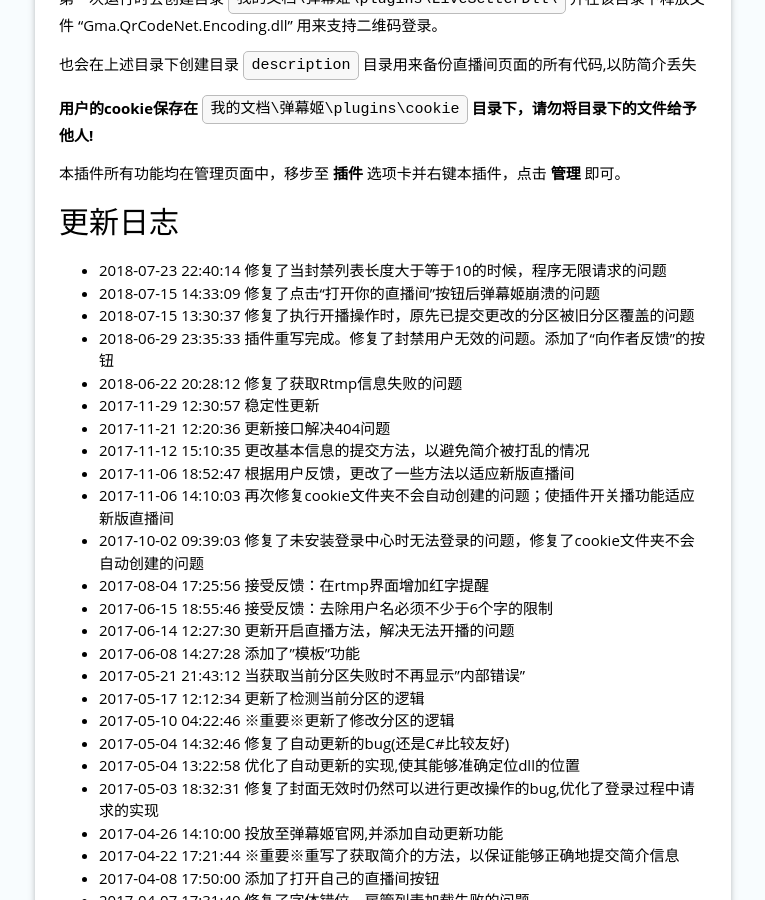
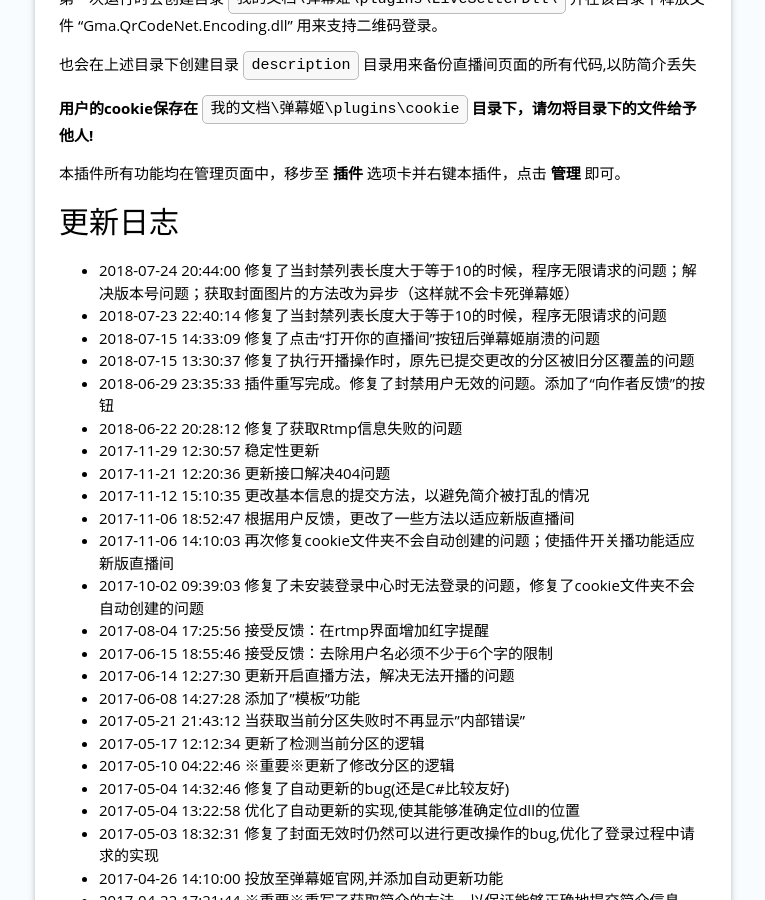
Before and after one commit to Bililive/www.danmuji.org, a Jekyll site: the page built from _plugin/LiveSetter.md, in a window 1280 px wide and 900 px high, scrolled down 1281 px. Shown: the whole window, without its empty margins (309-1074 px from the left). Built offline with Jekyll 4.4.1, drawn with Linux system fonts in a browser that asks for light colours; some of the changed text lies outside the part shown.

Commit message:
更新管理直播间小工具至1.2.4
前面的版本放错了。。
修复了当封禁列表长度大于等于10的时候，程序无限请求的问题；解决版本号问题；获取封面图片的方法改为异步（这样就不会卡死弹幕姬）

```diff
--- a/_plugin/LiveSetter.md
+++ b/_plugin/LiveSetter.md
@@ -5,10 +5,10 @@
 plugin_author: Executor丶
 plugin_name: 管理直播间小工具
 plugin_desc: 管理你的直播间
-plugin_version: 1.2.3
-plugin_update_datetime: 2018-07-23 22:40:14 +0800
+plugin_version: 1.2.4
+plugin_update_datetime: 2018-07-24 20:44:00 +0800
 plugin_update_desc: |-
-  修复了当封禁列表长度大于等于10的时候，程序无限请求的问题
+  修复了当封禁列表长度大于等于10的时候，程序无限请求的问题；解决版本号问题；获取封面图片的方法改为异步（这样就不会卡死弹幕姬）
 plugin_dllink: /resource/LiveSetter/LiveSetter.zip
 plugin_dlnote: 只在弹幕姬官网提供下载,请勿转载
 ---
@@ -52,6 +52,7 @@
 
 更新日志
 ---
+- 2018-07-24 20:44:00 修复了当封禁列表长度大于等于10的时候，程序无限请求的问题；解决版本号问题；获取封面图片的方法改为异步（这样就不会卡死弹幕姬）
 - 2018-07-23 22:40:14 修复了当封禁列表长度大于等于10的时候，程序无限请求的问题
 - 2018-07-15 14:33:09 修复了点击“打开你的直播间”按钮后弹幕姬崩溃的问题
 - 2018-07-15 13:30:37 修复了执行开播操作时，原先已提交更改的分区被旧分区覆盖的问题
```
Also changed, not shown: 2 other files.
